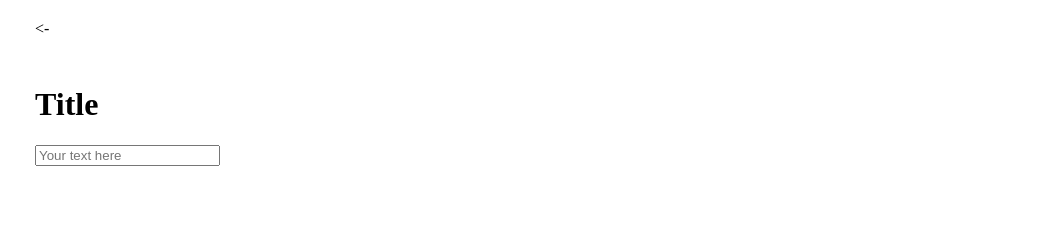
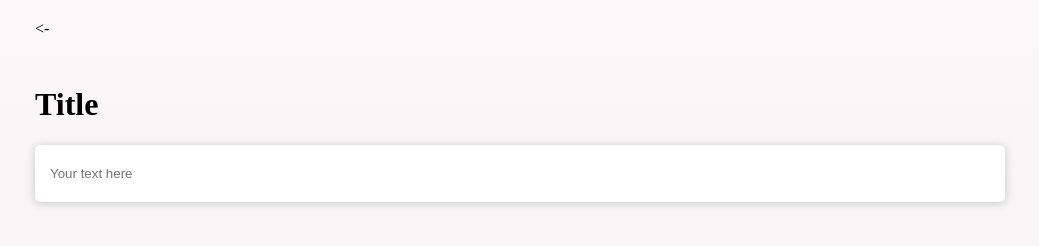
Before and after one commit to Lanagramme/fil_rouge, a website: page client/index.html in a window 1280 px wide. Shown: the whole page, without its empty margins (120-1159 px from the left). Drawn offline with Linux system fonts and the light colour scheme.

Commit message:
more updates

```diff
--- a/client/css/styles.scss
+++ b/client/css/styles.scss
@@ -4,7 +4,7 @@
 
 body {
 	padding: 0; margin: 0;
-  background: linear-gradient(180deg, #FAF8F9 0%,#F0FEFF0 100%);
+  background: linear-gradient(180deg, #FAF8F9 0%,#F0EFF0 100%);
 }
 
 .vue{
@@ -53,3 +53,12 @@ body {
 	$taille: 50px;
 	height: $taille; width: $taille;
 }
+
+input[type="text"] {
+	border: 0px transparent;
+	height : 57px;
+	width: 100%;
+	padding-left: 15px;
+	box-shadow: 0px 1px 10px rgba(0,0,0,0.2);
+	border-radius: 5px;
+}
--- a/client/css/utils/_mixins.scss
+++ b/client/css/utils/_mixins.scss
@@ -6,3 +6,11 @@
 @mixin darken{
 	background: linear-gradient(0deg,rgba(0,0,0)0%, rgba(255,255,255,0.1) 100%);
 }
+
+@mixin text-shadow {
+	text-shadow: 0px 4px 4px rgba(0,0,0,0.5);
+}
+
+@mixin box-shadow {
+	box-shadow: 0px 5px 11px rgba(0,0,0,0.2);
+}
```
Also changed, not shown: client/css/styles.css, 1 other file.
